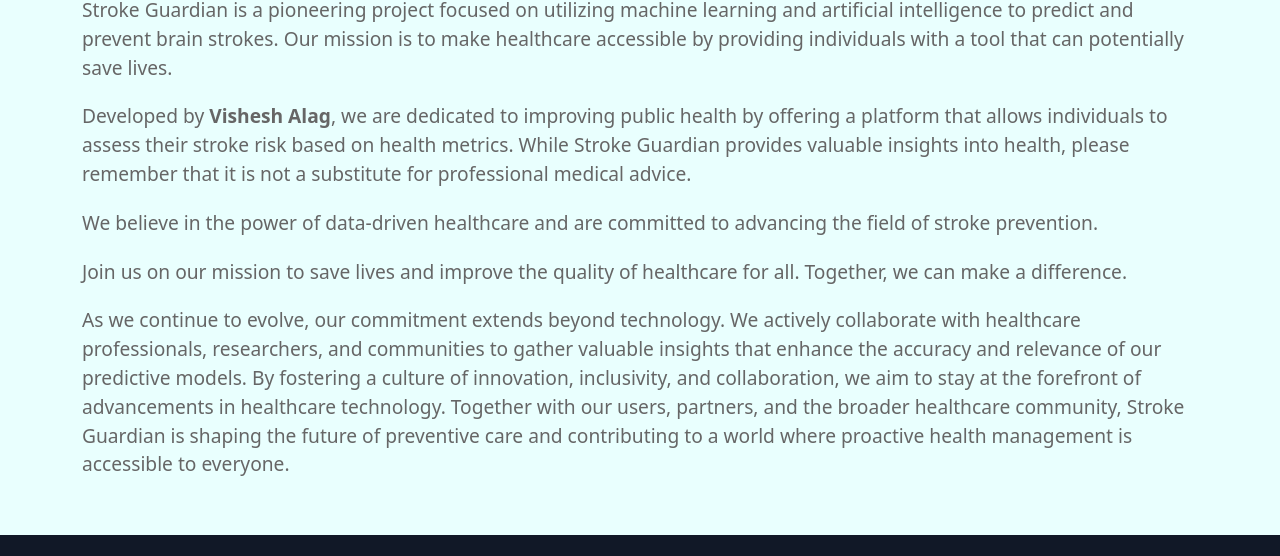
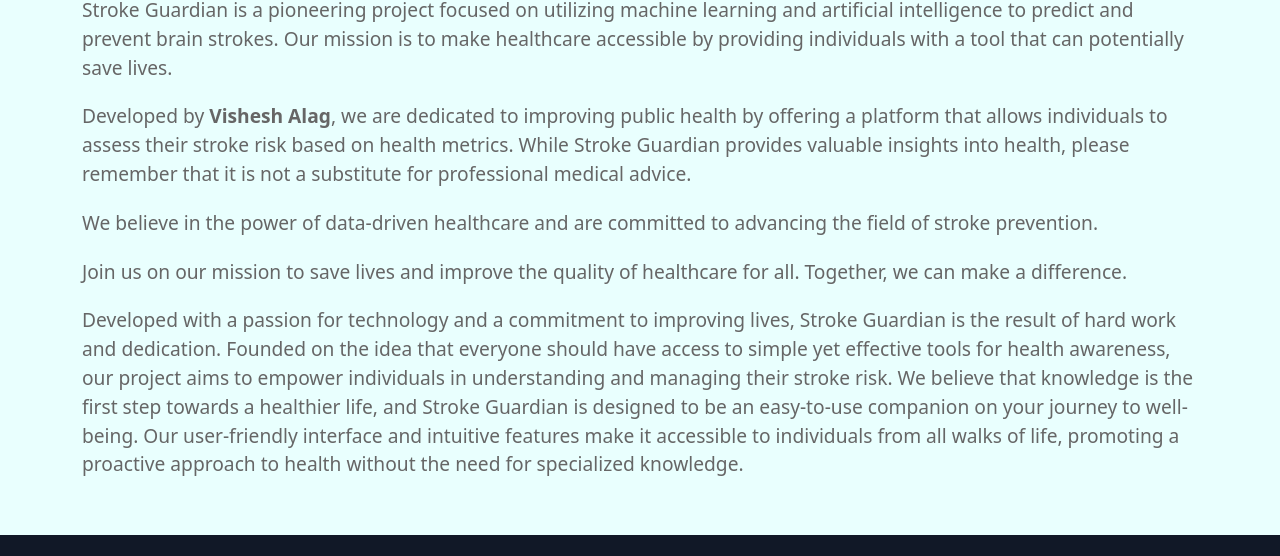
Before and after one commit to Vishesh-Alag/Stroke-Guardian, a plain HTML site: page frontend/aboutus.html in a window 1280 px wide. Shown: the part 200-756 px from the top of the page. Drawn offline with nearby package versions, Linux system fonts and the light colour scheme.

Commit message:
frontend corrected

```diff
--- a/frontend/aboutus.html
+++ b/frontend/aboutus.html
@@ -296,8 +296,9 @@
 </p>
 
 <p class="about-description">
-    As we continue to evolve, our commitment extends beyond technology. We actively collaborate with healthcare professionals, researchers, and communities to gather valuable insights that enhance the accuracy and relevance of our predictive models. By fostering a culture of innovation, inclusivity, and collaboration, we aim to stay at the forefront of advancements in healthcare technology. Together with our users, partners, and the broader healthcare community, Stroke Guardian is shaping the future of preventive care and contributing to a world where proactive health management is accessible to everyone.
+    Developed with a passion for technology and a commitment to improving lives, Stroke Guardian is the result of hard work and dedication. Founded on the idea that everyone should have access to simple yet effective tools for health awareness, our project aims to empower individuals in understanding and managing their stroke risk. We believe that knowledge is the first step towards a healthier life, and Stroke Guardian is designed to be an easy-to-use companion on your journey to well-being. Our user-friendly interface and intuitive features make it accessible to individuals from all walks of life, promoting a proactive approach to health without the need for specialized knowledge.
 </p>
+
 
             </div>
         </div>
```
